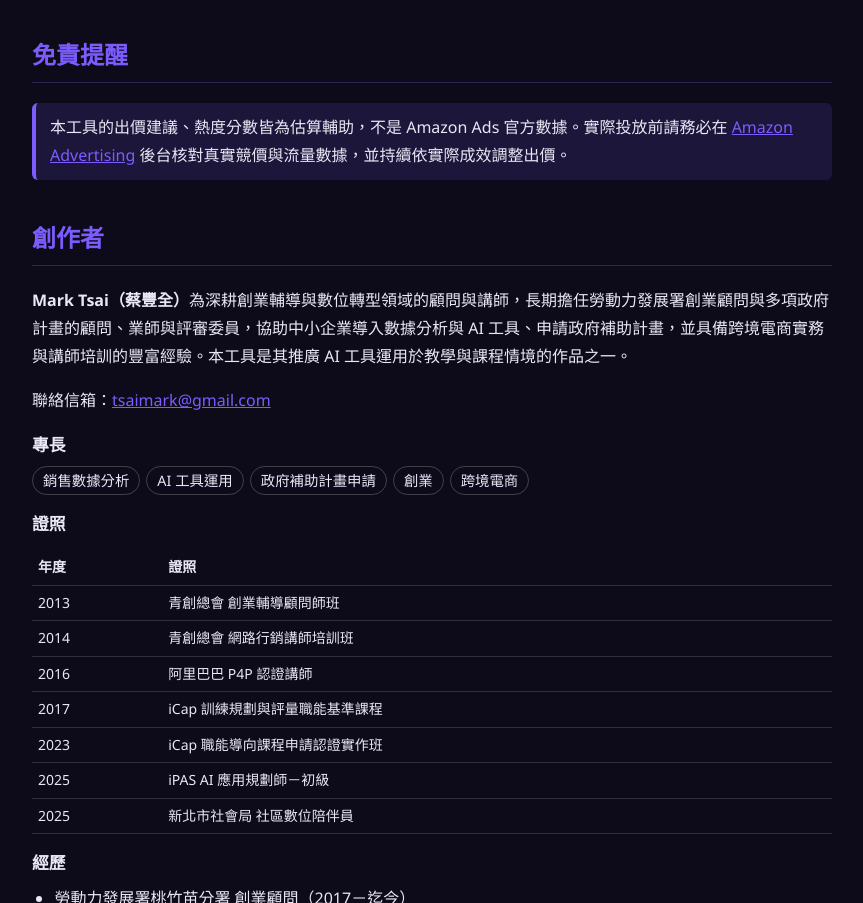
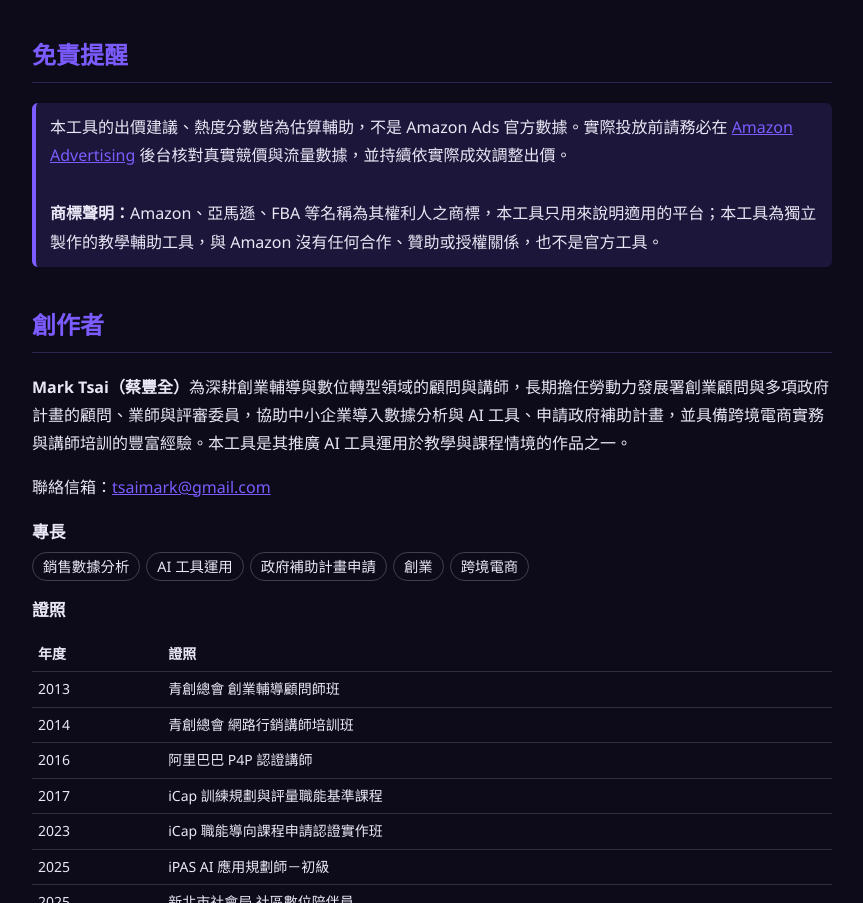
Before and after one commit to M255525/amazon-ppc-advisor, a plain HTML site: page manual.html in a window 1280 px wide. Shown: the part 1596-2499 px from the top of the page, without its empty margins (208-1071 px from the left). Drawn offline with Linux system fonts and the light colour scheme.

Commit message:
智財權檢查：加註商標／來源聲明與相關調整
Co-Authored-By: Claude Opus 5.5 <noreply@anthropic.com>

```diff
--- a/manual.html
+++ b/manual.html
@@ -46,7 +46,7 @@
 <p>選填功能，需要你自己的 API 金鑰。AI 只會補充文字策略建議（例如新品期廣泛策略、成熟期收斂到精準比對的時機），<strong>不會、也不應該重新產生任何出價數字</strong>——所有金額都已經由前端公式算好，AI 不清楚你的實際帳戶數據，不該替你報價。</p>
 
 <h2>免責提醒</h2>
-<div class="warn">本工具的出價建議、熱度分數皆為估算輔助，不是 Amazon Ads 官方數據。實際投放前請務必在 <a href="https://advertising.amazon.com/" target="_blank">Amazon Advertising</a> 後台核對真實競價與流量數據，並持續依實際成效調整出價。</div>
+<div class="warn">本工具的出價建議、熱度分數皆為估算輔助，不是 Amazon Ads 官方數據。實際投放前請務必在 <a href="https://advertising.amazon.com/" target="_blank">Amazon Advertising</a> 後台核對真實競價與流量數據，並持續依實際成效調整出價。<br><br><strong>商標聲明：</strong>Amazon、亞馬遜、FBA 等名稱為其權利人之商標，本工具只用來說明適用的平台；本工具為獨立製作的教學輔助工具，與 Amazon 沒有任何合作、贊助或授權關係，也不是官方工具。</div>
 
 <h2 id="creator">創作者</h2>
 <div class="mk-creator">
```
